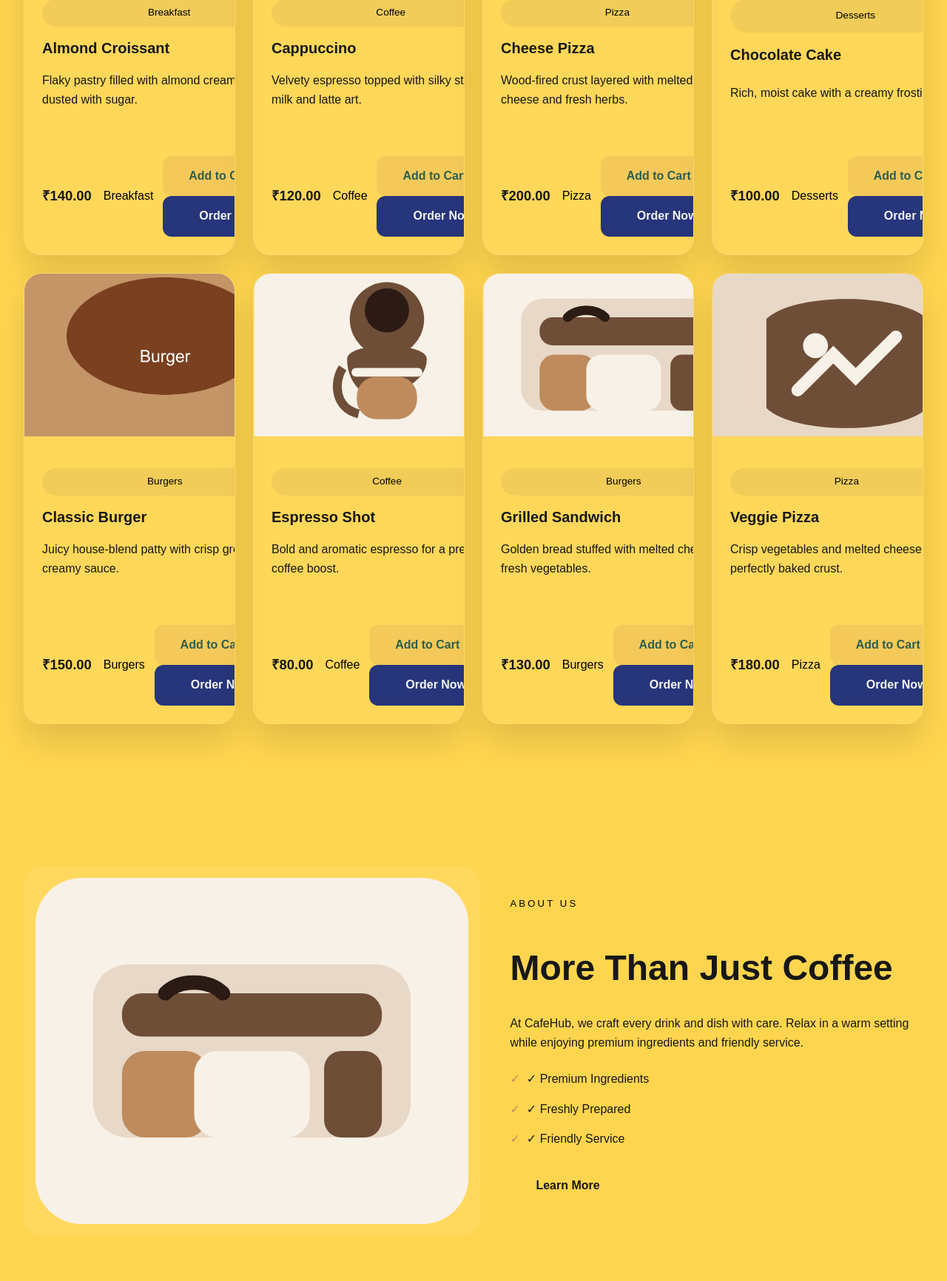
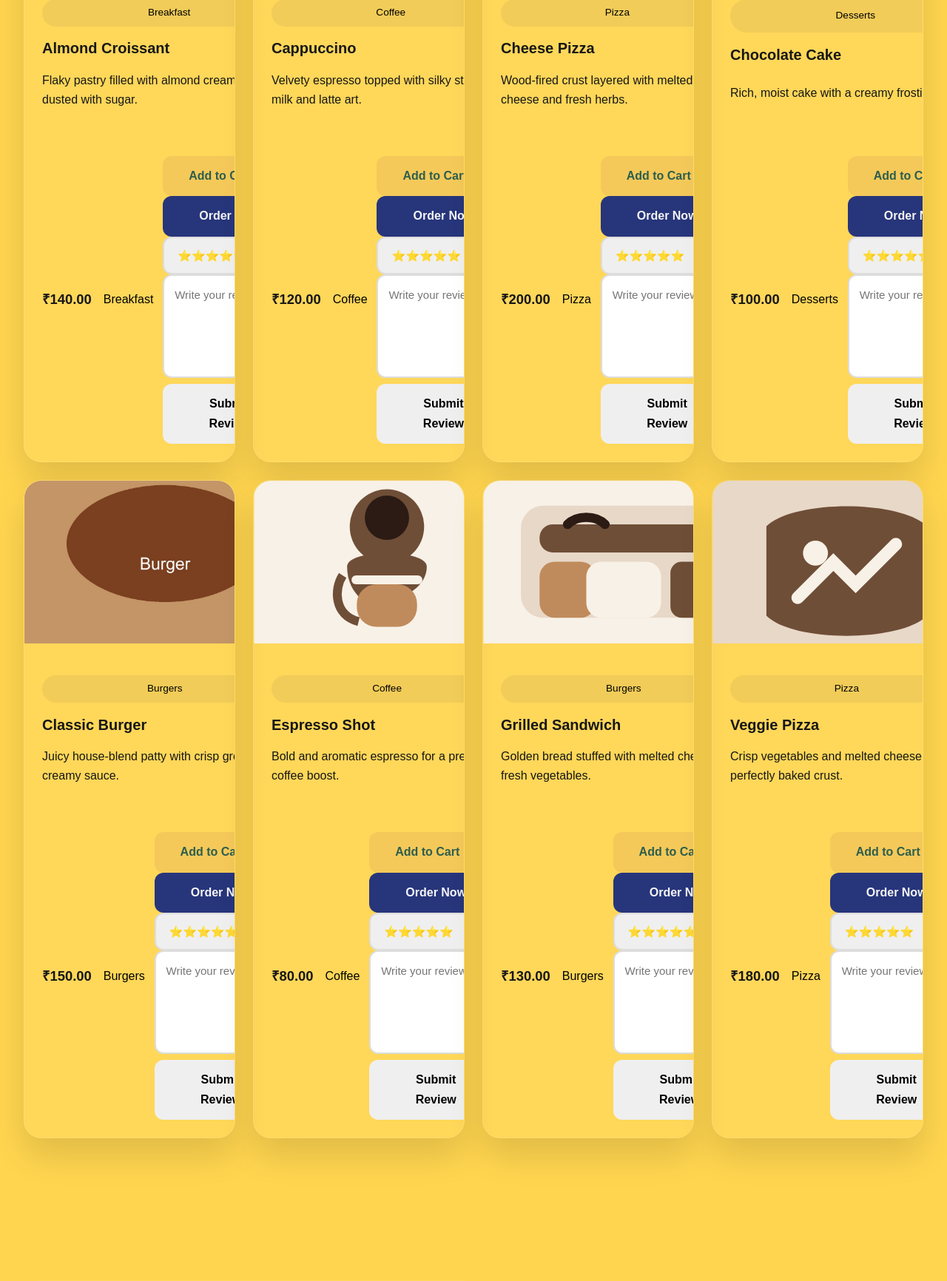
Before and after one commit to mohammadasif-27/CAFE, a Django app: page / in a window 1280 px wide. Shown: the part 2087-3819 px from the top of the page at 74% size. Run offline with Django 5.2, Linux system fonts and the light colour scheme; data comes from the database, SQL or seed files in the repository; some libraries are stand-ins or nearby versions.

Commit message:
add review system for  every foods

```diff
--- a/core/urls.py
+++ b/core/urls.py
@@ -1,6 +1,7 @@
 from django.urls import path
-from .views import home
+from . import views
 
 urlpatterns = [
-    path("", home, name="home"),
+    path("", views.home, name="home"),
+    path("add-review/", views.add_review, name="add_review"),
 ]
--- a/core/views.py
+++ b/core/views.py
@@ -1,24 +1,31 @@
-from django.shortcuts import render, redirect
+from django.shortcuts import render, redirect, get_object_or_404
 from .models import Review
 from menu.models import Food
+
 
 def home(request):
     foods = Food.objects.filter(available=True)
     reviews = Review.objects.all().order_by("-created_at")
 
-    if request.method == "POST":
-
-        if request.user.is_authenticated:
-
-            Review.objects.create(
-                user=request.user,
-                rating=request.POST.get("rating"),
-                message=request.POST.get("review"),
-            )
-
-        return redirect("home")
-
     return render(request, "home.html", {
         "foods": foods,
         "reviews": reviews,
     })
+
+
+def add_review(request):
+    if request.method == "POST" and request.user.is_authenticated:
+
+        food = get_object_or_404(
+            Food,
+            id=request.POST.get("food_id")
+        )
+
+        Review.objects.create(
+            user=request.user,
+            food=food,
+            rating=request.POST.get("rating"),
+            message=request.POST.get("review"),
+        )
+
+    return redirect("home")
--- a/templates/menu_cards_partial.html
+++ b/templates/menu_cards_partial.html
@@ -46,6 +46,26 @@
               </button>
             </form>
 
+            <form method="post" action="{% url 'add_review' %}">
+    {% csrf_token %}
+
+    <input type="hidden" name="food_id" value="{{ food.id }}">
+
+    <select name="rating">
+        <option value="5">⭐⭐⭐⭐⭐</option>
+        <option value="4">⭐⭐⭐⭐</option>
+        <option value="3">⭐⭐⭐</option>
+        <option value="2">⭐⭐</option>
+        <option value="1">⭐</option>
+    </select>
+
+    <textarea name="review" placeholder="Write your review"></textarea>
+
+    <button type="submit" class="btn">
+        Submit Review
+    </button>
+</form>
+
             <!-- Edit button (Staff only) -->             {% if user.is_authenticated and user.profile.account_type == "owner" %}
               <a href="{% url 'edit_food' food.id %}" class="btn btn-warning">
                 Edit
```
Also changed, not shown: core/migrations/0001_initial.py.
